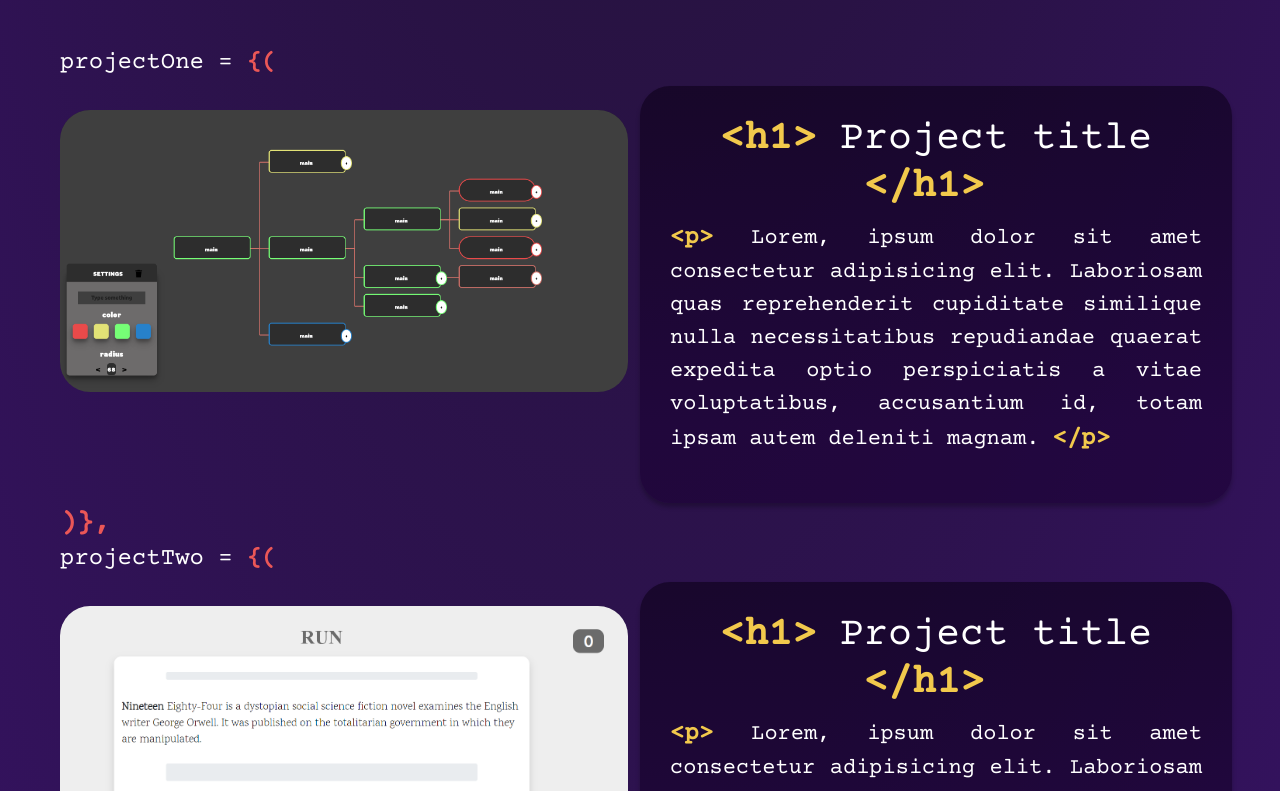
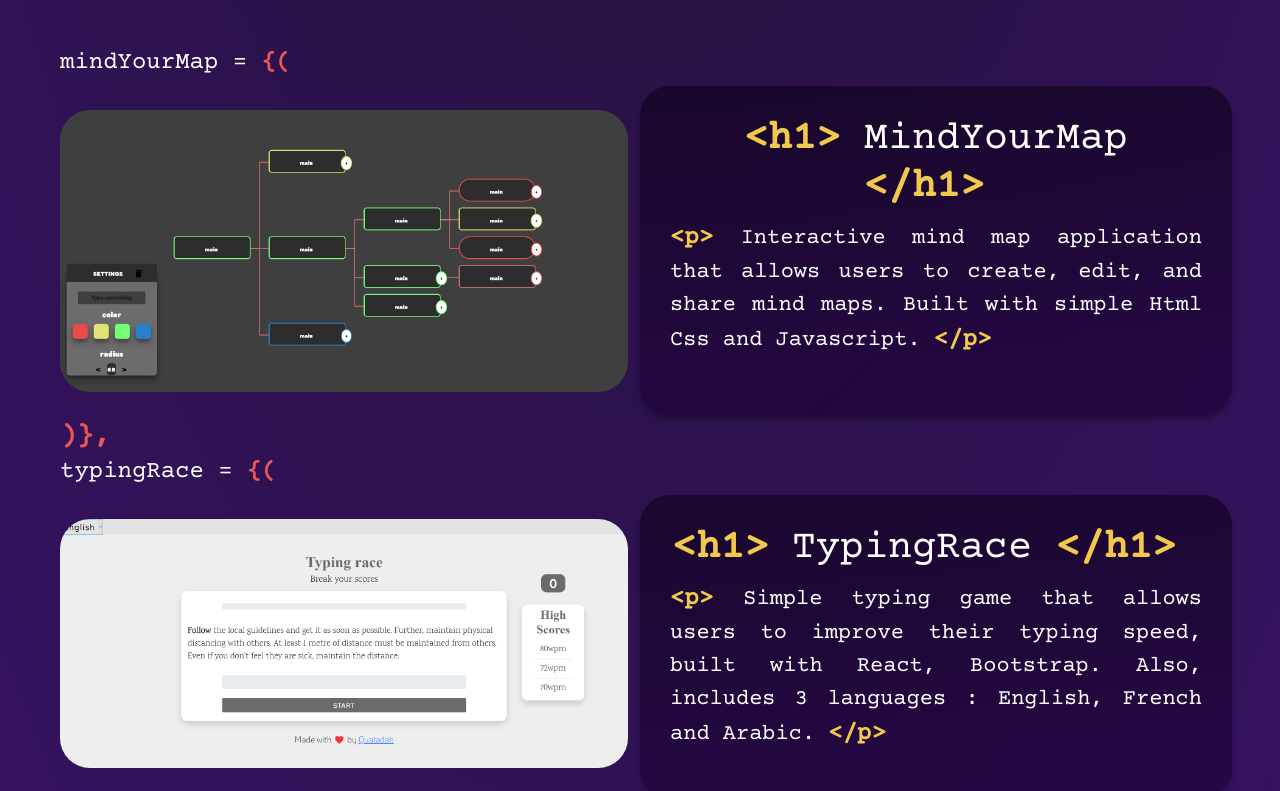
Before and after one commit to Quatadah/react-portfolio, a React (Create React App) app: page / in a window 1280 px wide. Shown: the part 2529-3320 px from the top of the page. Built offline with nearby package versions, Linux system fonts and the light colour scheme; a web font is replaced by a local one.

Commit message:
different changes

```diff
--- a/src/App.css
+++ b/src/App.css
@@ -8,6 +8,10 @@
     --btn-color: #9b51e0;
     --primary-font: "Courier Prime", monospace;
     --secondary-font: "Inria";
+}
+
+html {
+    overflow-x: initial !important;
 }
 
 .pc {
--- a/src/Components/AboutMe.jsx
+++ b/src/Components/AboutMe.jsx
@@ -22,7 +22,7 @@
                         {renderWithColors("     <p>")}
                         <p className="parag fw-bold">
                             Hi, I’m Quatadah Nasdami, I am 22 years old and I am
-                            a computer science engineering student. I love web
+                            a software engineering student. I love web
                             development especially front-end, I like game
                             development as well. I am currently studying my last
                             year at the french higher school of engineering
--- a/src/Components/Contact.jsx
+++ b/src/Components/Contact.jsx
@@ -13,11 +13,7 @@
     },
     {
         name: "linkedin",
-        link: "https://linkedin.com/quatadah",
-    },
-    {
-        name: "gmail",
-        link: "quatadah.nasdami@gmail.com",
+        link: "https://www.linkedin.com/in/quatadah-nasdami-0a5212187",
     },
     {
         name: "instagram",
@@ -34,13 +30,17 @@
             <div className="content">
                 <div className="row">
                     <div className="col-5 mx-auto">
-                        <ul className="list-group">
-                            {socialMedia.map((social) => (
-                                <li className="list-group-item">
+                        <ul className="list-group ">
+                            {socialMedia.map((social, index) => (
+                                <li
+                                    className="list-group-item bg-transparent text-center text-white border-0"
+                                    key={index}
+                                >
                                     {social.name} ={" "}
                                     <a
                                         href={social.link}
                                         className="text-decoration-none"
+                                        target={"_blank"}
                                     >
                                         {renderWithColors(
                                             `{ ${social.name}Link }`
--- a/src/Components/Footer.jsx
+++ b/src/Components/Footer.jsx
@@ -3,13 +3,7 @@
 const Footer = () => {
     return (
         <>
-            <footer>
-                <div className="container">
-                    <div className="row">
-                        <h1>Footer</h1>
-                    </div>
-                </div>
-            </footer>
+            <footer>Footer not yet done</footer>
         </>
     );
 };
--- a/src/Components/Home.jsx
+++ b/src/Components/Home.jsx
@@ -26,8 +26,12 @@
         <div id="home" className="section">
             <p className="navigation">
                 {renderWithColors("import {")}{" "}
-                {pages.map((page) => (
-                    <a href={page.href} className="text-decoration-none">
+                {pages.map((page, index) => (
+                    <a
+                        key={index}
+                        href={page.href}
+                        className="text-decoration-none"
+                    >
                         {renderWithColorsComma(page.name)}
                     </a>
                 ))}
--- a/src/Components/Projects.jsx
+++ b/src/Components/Projects.jsx
@@ -4,32 +4,18 @@
 
 const projects = [
     {
-        name: "projectOne",
+        name: "mindYourMap",
         image: require("../assets/mindmap.png"),
-        title: "Project title",
+        title: "MindYourMap",
         description:
-            "Lorem, ipsum dolor sit amet consectetur adipisicing elit. Laboriosam quas reprehenderit cupiditate similique nulla necessitatibus repudiandae quaerat expedita optio perspiciatis a vitae voluptatibus, accusantium id, totam ipsam autem deleniti magnam.",
+            "Interactive mind map application that allows users to create, edit, and share mind maps. Built with simple Html Css and Javascript.",
     },
     {
-        name: "projectTwo",
+        name: "typingRace",
         image: require("../assets/rungame.png"),
-        title: "Project title",
+        title: "TypingRace",
         description:
-            "Lorem, ipsum dolor sit amet consectetur adipisicing elit. Laboriosam quas reprehenderit cupiditate similique nulla necessitatibus repudiandae quaerat expedita optio perspiciatis a vitae voluptatibus, accusantium id, totam ipsam autem deleniti magnam.",
-    },
-    {
-        name: "projectThree",
-        image: require("../assets/velo.png"),
-        title: "Project title",
-        description:
-            "Lorem, ipsum dolor sit amet consectetur adipisicing elit. Laboriosam quas reprehenderit cupiditate similique nulla necessitatibus repudiandae quaerat expedita optio perspiciatis a vitae voluptatibus, accusantium id, totam ipsam autem deleniti magnam.",
-    },
-    {
-        name: "projectFour",
-        image: require("../assets/mindmap.png"),
-        title: "Project title",
-        description:
-            "Lorem, ipsum dolor sit amet consectetur adipisicing elit. Laboriosam quas reprehenderit cupiditate similique nulla necessitatibus repudiandae quaerat expedita optio perspiciatis a vitae voluptatibus, accusantium id, totam ipsam autem deleniti magnam.",
+            "Simple typing game that allows users to improve their typing speed, built with React, Bootstrap. Also, includes 3 languages : English, French and Arabic.",
     },
 ];
 
```
Also changed, not shown: src/assets/rungame.png.
